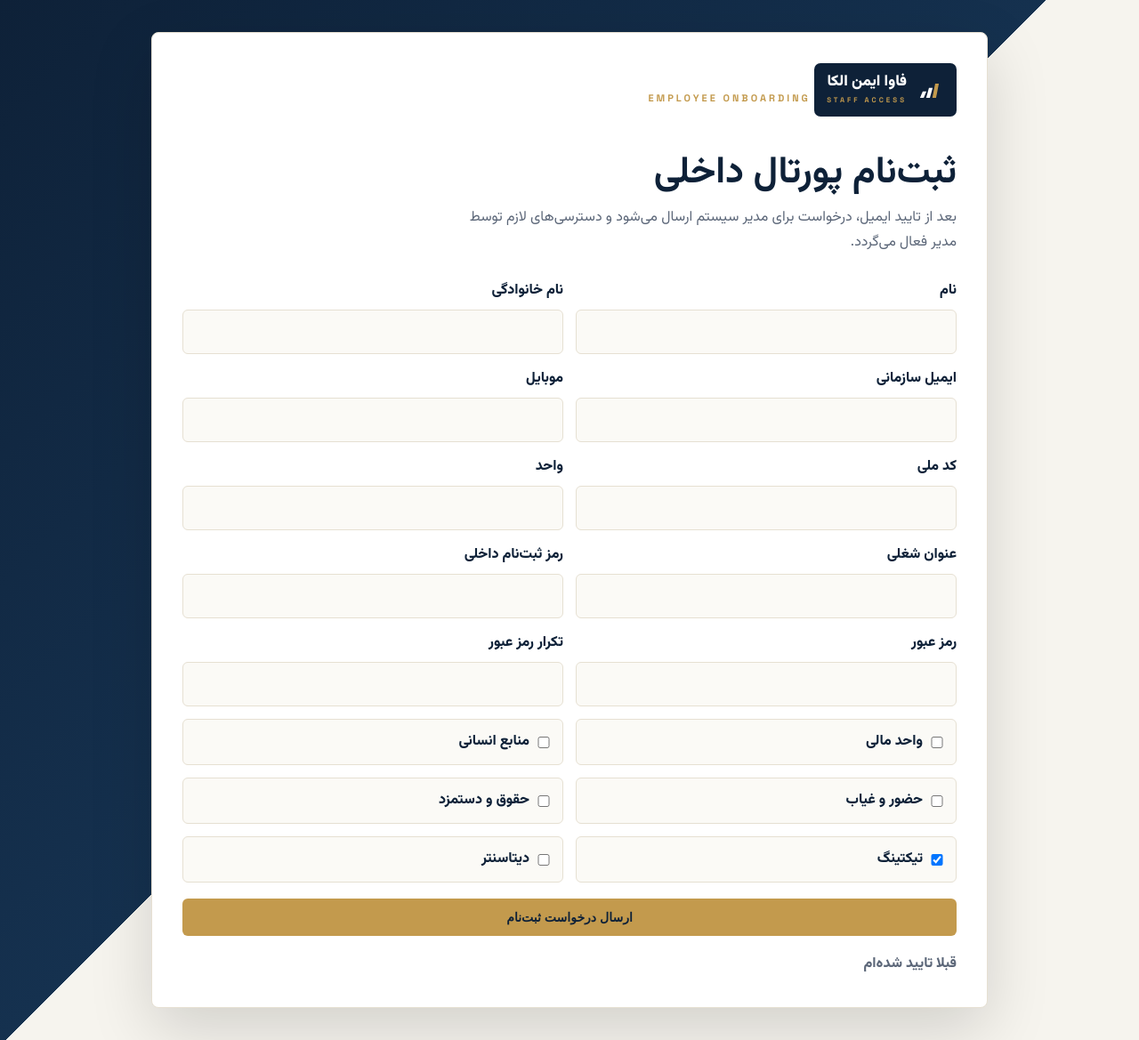
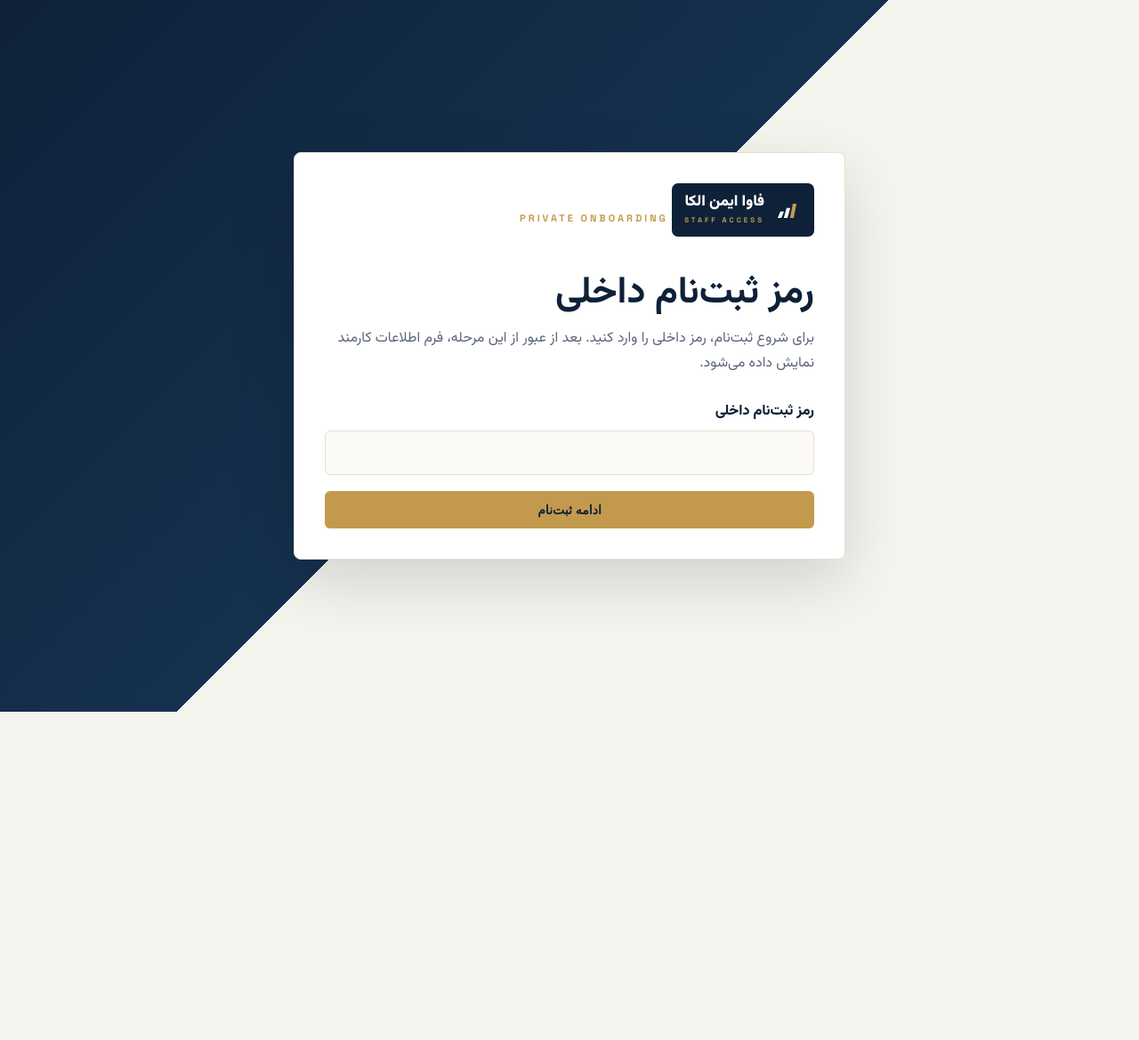
Before and after one commit to SoheilArcher/olkaa.ir, a Django app: page /portal/register/ in a window 1280 px wide. Shown: the whole page at 89% size. After the commit the page ends 800 px from the top, so only its background shows below. Run offline with Django 5.2, Linux system fonts and the light colour scheme.

Commit message:
Move staff registration code to first step

```diff
--- a/staff_portal/forms.py
+++ b/staff_portal/forms.py
@@ -7,31 +7,35 @@ from django.core.exceptions import ValidationError
 from hr.models import StaffRegistrationRequest
 
 
+class RegistrationCodeForm(forms.Form):
+    registration_code = forms.CharField(label="رمز ثبت‌نام داخلی", widget=forms.PasswordInput)
+
+    def clean_registration_code(self):
+        registration_code = self.cleaned_data["registration_code"]
+        expected_code = getattr(settings, "STAFF_REGISTRATION_CODE", "")
+        if expected_code and registration_code != expected_code:
+            raise ValidationError("رمز ثبت‌نام داخلی درست نیست.")
+        return registration_code
+
+
 class StaffRegistrationForm(forms.Form):
     first_name = forms.CharField(label="نام", max_length=150)
     last_name = forms.CharField(label="نام خانوادگی", max_length=150)
-    email = forms.EmailField(label="ایمیل سازمانی")
+    email = forms.EmailField(label="ایمیل")
     mobile = forms.CharField(label="موبایل", max_length=15, required=False)
     national_id = forms.CharField(label="کد ملی", max_length=10, required=False)
     requested_department = forms.CharField(label="واحد", max_length=80, required=False)
     requested_job_title = forms.CharField(label="عنوان شغلی", max_length=120, required=False)
-    registration_code = forms.CharField(label="رمز ثبت‌نام داخلی", widget=forms.PasswordInput)
     password1 = forms.CharField(label="رمز عبور", widget=forms.PasswordInput)
     password2 = forms.CharField(label="تکرار رمز عبور", widget=forms.PasswordInput)
-    requested_finance = forms.BooleanField(label="واحد مالی", required=False)
-    requested_hr = forms.BooleanField(label="منابع انسانی", required=False)
-    requested_attendance = forms.BooleanField(label="حضور و غیاب", required=False)
-    requested_payroll = forms.BooleanField(label="حقوق و دستمزد", required=False)
-    requested_ticketing = forms.BooleanField(label="تیکتینگ", required=False, initial=True)
-    requested_datacenter = forms.BooleanField(label="دیتاسنتر", required=False)
 
-    allowed_domains = ("olkaa.ir",)
+    allowed_domains = ("olkaa.ir", "gmail.com")
 
     def clean_email(self):
         email = self.cleaned_data["email"].strip().lower()
         domain = email.rsplit("@", 1)[-1]
         if domain not in self.allowed_domains:
-            raise ValidationError("فعلا ثبت‌نام فقط با ایمیل سازمانی olkaa.ir مجاز است.")
+            raise ValidationError("ثبت‌نام فعلا با ایمیل olkaa.ir یا Gmail مجاز است.")
         User = get_user_model()
         if User.objects.filter(email__iexact=email).exists() or User.objects.filter(username__iexact=email).exists():
             raise ValidationError("برای این ایمیل قبلا حساب کاربری ثبت شده است.")
@@ -48,10 +52,6 @@ class StaffRegistrationForm(forms.Form):
                 validate_password(password1)
             except ValidationError as error:
                 self.add_error("password1", error)
-        registration_code = cleaned.get("registration_code")
-        expected_code = getattr(settings, "STAFF_REGISTRATION_CODE", "")
-        if expected_code and registration_code != expected_code:
-            self.add_error("registration_code", "رمز ثبت‌نام داخلی درست نیست.")
         return cleaned
 
     def save(self):
@@ -72,10 +72,5 @@ class StaffRegistrationForm(forms.Form):
             national_id=self.cleaned_data.get("national_id", ""),
             requested_department=self.cleaned_data.get("requested_department", ""),
             requested_job_title=self.cleaned_data.get("requested_job_title", ""),
-            requested_finance=self.cleaned_data.get("requested_finance", False),
-            requested_hr=self.cleaned_data.get("requested_hr", False),
-            requested_attendance=self.cleaned_data.get("requested_attendance", False),
-            requested_payroll=self.cleaned_data.get("requested_payroll", False),
-            requested_ticketing=self.cleaned_data.get("requested_ticketing", False),
-            requested_datacenter=self.cleaned_data.get("requested_datacenter", False),
+            requested_ticketing=True,
         )
--- a/staff_portal/views.py
+++ b/staff_portal/views.py
@@ -10,7 +10,7 @@ from django.utils import timezone
 
 from hr.models import StaffRegistrationRequest
 
-from .forms import StaffRegistrationForm
+from .forms import RegistrationCodeForm, StaffRegistrationForm
 
 
 signer = TimestampSigner(salt="staff-registration")
@@ -60,6 +60,16 @@ def dashboard(request):
 
 
 def register(request):
+    if not request.session.get("staff_registration_unlocked"):
+        if request.method == "POST":
+            code_form = RegistrationCodeForm(request.POST)
+            if code_form.is_valid():
+                request.session["staff_registration_unlocked"] = True
+                return redirect("staff_portal:register")
+        else:
+            code_form = RegistrationCodeForm()
+        return render(request, "staff_portal/register_gate.html", {"form": code_form})
+
     if request.method == "POST":
         form = StaffRegistrationForm(request.POST)
         if form.is_valid():
--- a/static/css/site.css
+++ b/static/css/site.css
@@ -540,6 +540,9 @@ footer {
   grid-template-columns: repeat(2, minmax(0, 1fr));
   gap: 14px;
 }
+.form-grid-one {
+  grid-template-columns: 1fr;
+}
 .auth-form label {
   display: grid;
   gap: 7px;
--- a/templates/staff_portal/register.html
+++ b/templates/staff_portal/register.html
@@ -15,7 +15,7 @@
     </a>
     <span class="eyebrow">Employee onboarding</span>
     <h1>ثبت‌نام پورتال داخلی</h1>
-    <p>بعد از تایید ایمیل، درخواست برای مدیر سیستم ارسال می‌شود و دسترسی‌های لازم توسط مدیر فعال می‌گردد.</p>
+    <p>بعد از تایید ایمیل، درخواست برای مدیر سیستم ارسال می‌شود. دسترسی‌های مالی، منابع انسانی، دیتاسنتر و سایر بخش‌ها فقط توسط مدیر فعال می‌گردد.</p>
 
     <form class="auth-form" method="post" novalidate>
       {% csrf_token %}
@@ -25,18 +25,11 @@
 
       <div class="form-grid">
         {% for field in form %}
-          {% if field.field.widget.input_type == 'checkbox' %}
-          <label class="check-row">
-            {{ field }}
-            <span>{{ field.label }}</span>
-          </label>
-          {% else %}
           <label>
             <span>{{ field.label }}</span>
             {{ field }}
             {% if field.errors %}<small>{{ field.errors|striptags }}</small>{% endif %}
           </label>
-          {% endif %}
         {% endfor %}
       </div>
 
--- /dev/null
+++ b/templates/staff_portal/register_gate.html
@@ -0,0 +1,35 @@
+{% extends 'base.html' %}
+
+{% block title %}ورود به ثبت‌نام کارمند | فاوا ایمن الکا{% endblock %}
+
+{% block body %}
+<main class="auth-page">
+  <section class="auth-panel auth-panel-narrow">
+    <a class="brand auth-brand" href="/">
+      <svg class="mark" viewBox="0 0 120 100" fill="none" aria-hidden="true">
+        <polygon points="15,85 31,85 43,57 27,57" fill="#fff"/>
+        <polygon points="42,85 58,85 70,41 54,41" fill="#fff"/>
+        <polygon points="69,85 85,85 97,23 81,23" fill="#C39A4D"/>
+      </svg>
+      <span><span class="nm">فاوا ایمن الکا</span><span class="en">STAFF ACCESS</span></span>
+    </a>
+    <span class="eyebrow">Private onboarding</span>
+    <h1>رمز ثبت‌نام داخلی</h1>
+    <p>برای شروع ثبت‌نام، رمز داخلی را وارد کنید. بعد از عبور از این مرحله، فرم اطلاعات کارمند نمایش داده می‌شود.</p>
+
+    <form class="auth-form" method="post" novalidate>
+      {% csrf_token %}
+      <div class="form-grid form-grid-one">
+        {% for field in form %}
+        <label>
+          <span>{{ field.label }}</span>
+          {{ field }}
+          {% if field.errors %}<small>{{ field.errors|striptags }}</small>{% endif %}
+        </label>
+        {% endfor %}
+      </div>
+      <button class="btn btn-gold" type="submit">ادامه ثبت‌نام</button>
+    </form>
+  </section>
+</main>
+{% endblock %}
```
